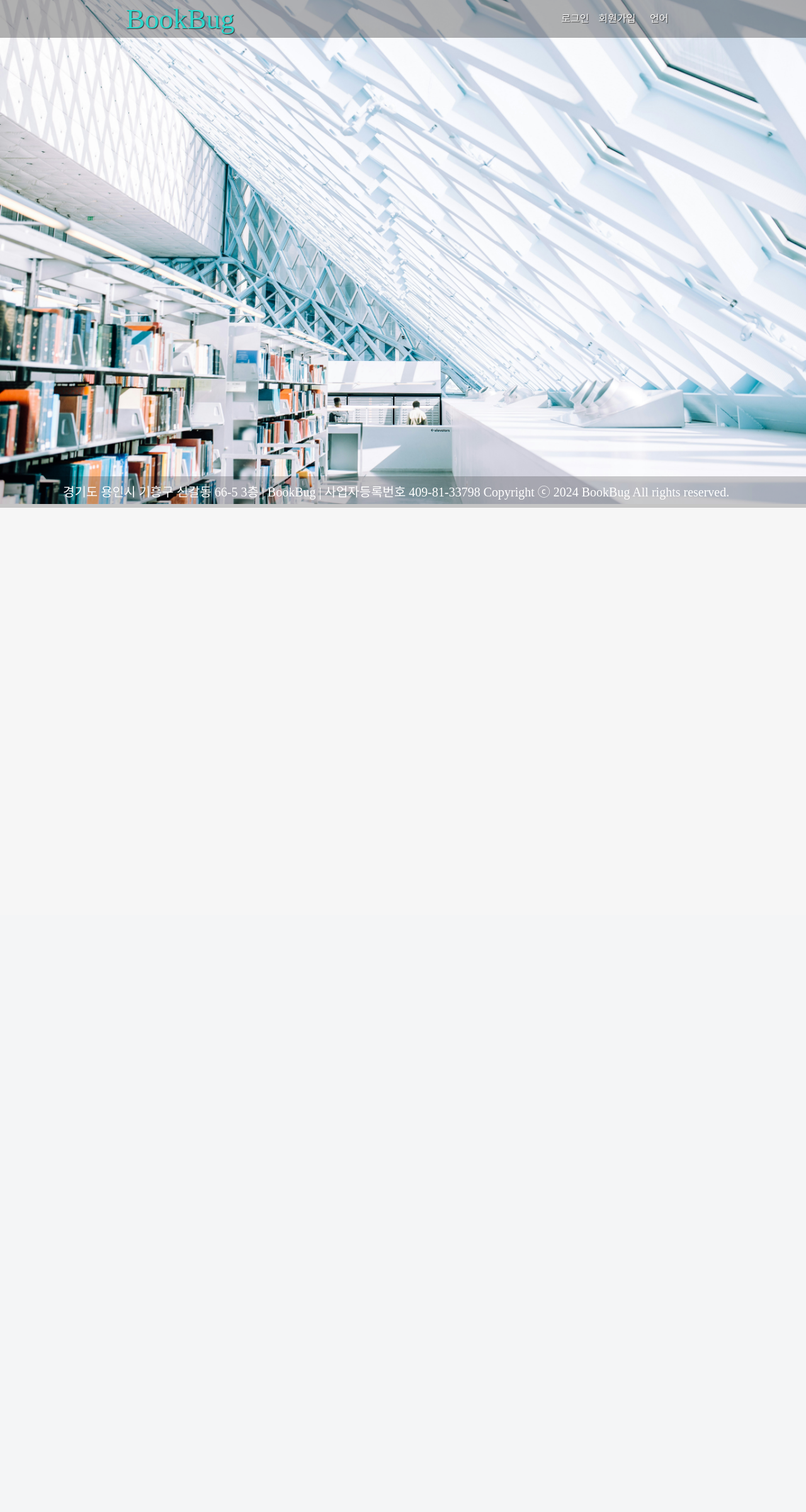
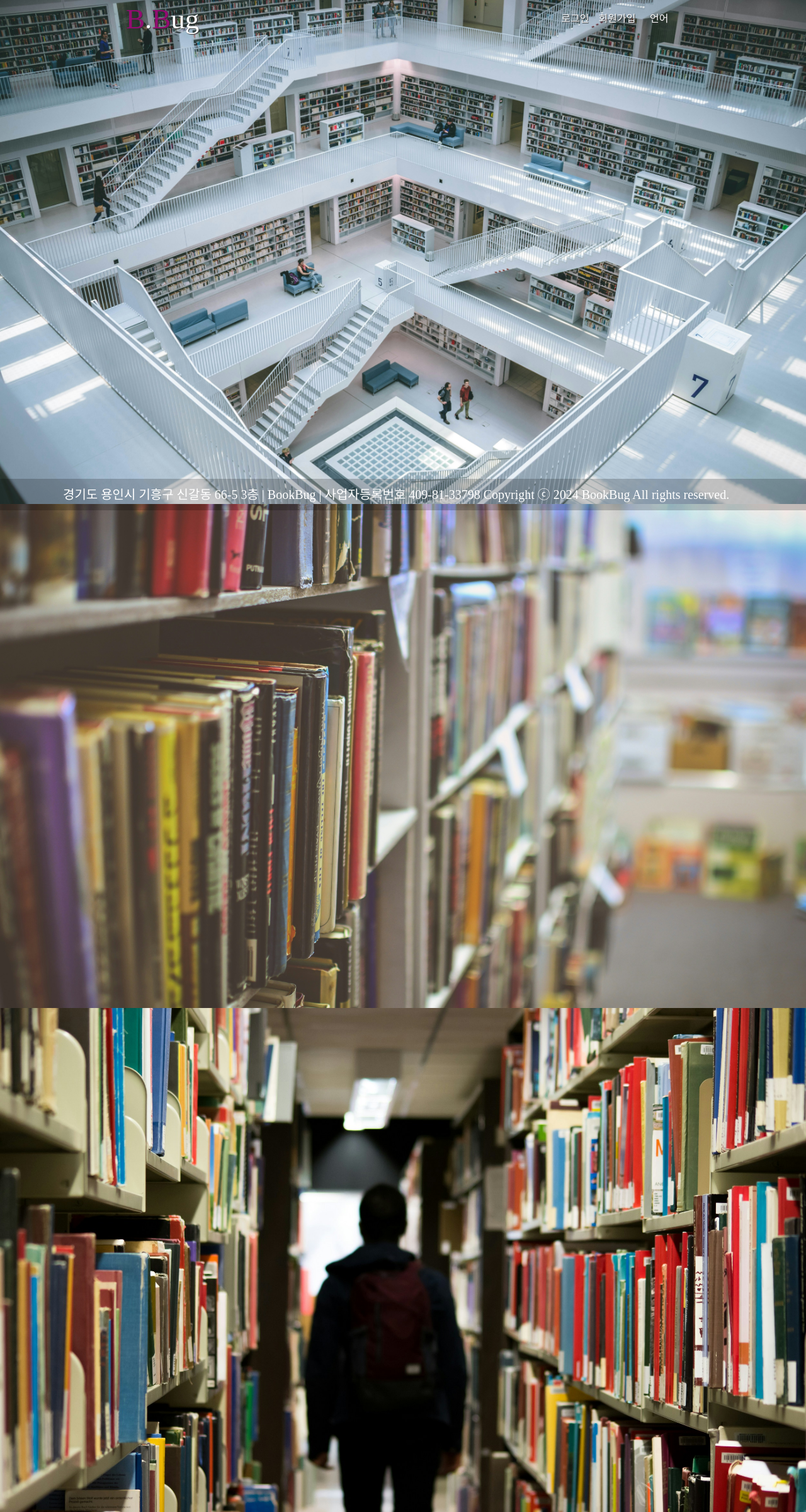
Before and after one commit to woorisx02/BB, a PHP site: page /2/index.html in a window 1280 px wide. Shown: the whole page at 63% size. Before the commit the page ends 806 px from the top, so only its background shows below. Run offline with PHP 8.4, Linux system fonts and the light colour scheme; some web fonts are replaced.

Commit message:
Add files via upload

```diff
--- a/2/css/reset.css
+++ b/2/css/reset.css
@@ -3,6 +3,11 @@
 @import url('https://fonts.googleapis.com/css2?family=Noto+Sans+KR:wght@100..900&display=swap');
 /* font-family: "", sans-serif; */
 @import url('../fonts/Zoika.ttf');
+/* "Zoika font", serif; */
+@import url('../fonts/PlayfairDisplay-VariableFont_wght.ttf');
+/* font-family: "Playfair Display", serif; */
+@import url('../fonts/Arvo-Regular.ttf');
+/* font-family: "Arvo", serif; */
 @font-face {
     font-family: 'SUIT-Regular';
     src: url('https://fastly.jsdelivr.net/gh/projectnoonnu/noonfonts_suit@1.0/SUIT-Regular.woff2') format('woff2');
@@ -17,26 +22,26 @@ box-sizing:border-box속성의 쓸모: 모든 요소를 선택하여 박스 외
 /* font-family: "IBM Plex Sans KR", "Poor Story", sans-serif; */
 /* 태그선택자 */
 body {
-    font-family: "SUIT-Regular", sans-serif; font-size: 16px; color: #333;
+    font-family: "Playfair Display", sans-serif; font-size: 16px; color: #333;
     background: #f6f6f6;
 }
 /* 본문(서체, 글자크기, 글자색상 등)에 적용할 스타일시트 작성하고 배경색상 적용한다. */
 
-h1, h2 { font-family: "Zoika font", serif; color: #2cd5ca; font-weight: 500; }
+h1, h2 { font-family: "Zoika font", serif; color: #fff; font-weight: 500; }
 h1 { font-size: 24px; } /* 로고에 적용하는 스타일시트 */
 h2 { text-transform: uppercase;} /* 배너에 사용하는 제목에 적용하는 스타일시트*/
-h3, h4, h5, h6 { font-family: "SUIT-Regular", sans-serif; font-weight: 600; }
+h3, h4, h5, h6 { font-family: "Arvo", sans-serif; font-weight: 600; }
 h3 { font-size: 24px; }  /* 본문에서 사용하는 제목에 적용하는 스타일시트 */
 ul, ol { list-style: none;} /* 블릿 또는 순번 제거 */
 a { display: block; color: #333; text-decoration: none;}
 /* display속성으로 박스의 유형을 블록형 박스로 변경하고 글자색상을 #333으로 적용하고 텍스트언더바(밑줄)를 제거한다. */
 input, textarea, button, label {
     display:block;
-    font-family: "SUIT-Regular", sans-serif; font-size: 16px;
+    font-family: "Playfair Display", sans-serif; font-size: 16px;
     outline: 0; background:none; border:0;
 }
-footer{font-family: "SUIT-Regular";}
-p{font-family:"SUIT-Regular";}
+footer{font-family: "Playfair Display";}
+p{font-family:"Arvo";}
 /* 입력폼과 텍스트에리어, 버튼요소의 웹호환성을 위해 테두리와 아웃라인을 0으로 초기화하고 배경색을 제거한다. 박스의 유형을 블록형 박스로 변경한다. */
 input { height:40px; }
 /* solid, dotted, dashed */
--- a/2/css/style.css
+++ b/2/css/style.css
@@ -5,19 +5,37 @@
 body{
     overflow-x: hidden; overflow-y: auto;
 }
+.container{}
+.bg{width: 100vw; height: 100%;}
+.login-bg{
+    background: url('../imgs/3.jpg') no-repeat center center; background-size: cover;
+}
 
-.container{
-    width: 100vw;height: 100vh;
-    background: url('../imgs/main01.jpg') no-repeat center center; background-size: cover;
+.joinus-bg{
+    background: url('../imgs/4.jpg') no-repeat center center; background-size: cover;
 }
+
+.info-bg {
+    background: url('../imgs/5.jpg') no-repeat center center; background-size: cover;
+}
+
+header {position:absolute;  top:0;width: 100%; height: 60px;  z-index: 2;}
+
 .head-private{
     width: 100%; height: 60px; padding: 0 200px;
     display: flex;justify-content: space-between; align-items: center;
-    background: rgba(0, 0, 0, 0.3);
+
 }
 .head-private h1{
-     font-size: 45px; text-shadow: 1px 1px 1px #333;
+   font-size: 45px; text-shadow: 1px 1px 1px #333; z-index: 4;
 }
+
+.container > header a > span{color: #930c71;}
+
+.dot{color: #fff;}
+
+.head-private a{ color: #fff;}
+
 .private-menu{
 
     width: 200px;
@@ -36,44 +54,81 @@ body{
 main{
    height: 87vh;
 }
-
+main section { width: 100vw; height: 100vh;}
 main article {
     position: relative;
-    width: 100%; height: 100%;
+   width: 100%; height: 100%;
+}
+main article .box{
+    width: 450px; margin: 0 auto;
+    position: absolute; top: 50%; left: 50%;
+    background: rgba(0, 0, 0, 0.2); border-radius: 15px;
+    transform: translate(-50%,-50%);
+}
+main article .login-box{
+    height: 45%; display: none;
 }
 
-main article .login-box{
-    position: absolute; top: 50%; left: 50%;
-    width: 450px; height: 45%; margin: 0 auto;
-    background: rgba(0, 0, 0, 0.2); border-radius: 15px;
-    transform: translate(-50%,-50%);  display: none;
+main article .join-box{
+    height: 60%; display: none;
 }
-main article .login-box h3{
+
+main article h3{
     font-family: 'SUIT-Regular', serif; font-weight: 100; text-shadow: 1px 1px 1px #fff; margin-top: 30px;
     font-size: 30px; text-align: center;
 }
-main article .login-box input{
+input{
     width: 80%; height: 50px; margin: 0 auto; padding:5px 20px;
-    background: rgba(0, 0, 0, 0.3); border-radius: 15px;
+    background: rgba(0, 0, 0, 0.3); border-radius: 15px; color: #ddd;
 }
-main article .login-box label{
+label{
     height: 35px; line-height: 45px; padding: 0 50px;
     font-size: 15px; text-shadow: 1px 1px 1px #fff;
 }
-main article .login-box button{
+button.btn{
     width: 80%; height: 50px; margin:30px auto;
-    background: #e5efaf; border-radius: 15px; text-shadow: 1px 1px 1px #fff;
+    background: #e5efaf; border-radius: 15px;
+    color: #333; text-shadow: 1px 1px 1px #fff;
     transition: all 0.5s ease-in;
 }
-main article .login-box button:hover{
-    background: #938942; color: #e5efaf;text-shadow: 1px 1px 1px #333;
+button:hover{
+    background: #070323; color: #e5efaf;text-shadow: 1px 1px 1px #333;
 }
+
+main article .join-box-bg {
+    background: url('../imgs/4.jpg') no-repeat center center; background-size: cover;
+}
+
+
+main section article .join-box{
+    position: absolute; top: 50%; left: 50%; width: 25%;
+    background: rgba(255, 255, 255, 0.5);
+    transform: translate(-50%, -50%);
+}
+
 footer{
+    position:absolute; top: 95vh;
     width: 100%; height: 50px; padding: 0 100px; line-height: 50px;
     background: rgba(0, 0, 0, 0.2);
 }
 footer .info{
     width: 1200px; height: 100%;
     text-align: left; font-size: 20px; color: #fff;
+}
 
+button.top-btn{
+    position: fixed; right: 30px; bottom: 50px;
+    display: none;
+    width: 50px;height: 50px;
+    background: #d9cc8f; border-radius: 50%; box-shadow: 2px 2px 4px 0px rgba(0, 0, 0, 0.5);
+    color: #930c71; text-shadow: 1px 1px 1px #333; cursor: pointer;
 }
+
+.sticky {
+    width: 100%;
+    background: #070323;
+    opacity: 0.7;
+    position: fixed;
+    top: 0;
+    left: 0;
+  }
--- a/2/index.html
+++ b/2/index.html
@@ -3,47 +3,67 @@
 <head>
     <meta charset="UTF-8">
     <meta name="viewport" content="width=device-width, initial-scale=1.0">
-    <title>BookBug</title>
+    <title>B.Bug</title>
+    <!-- <link rel="shortcut icon" href="imgs/favicon.ico"> -->
     <link rel="stylesheet" href="css/reset.css">
     <link rel="stylesheet" href="css/style.css">
-    <script src="https://ajax.googleapis.com/ajax/libs/jquery/1.12.4/jquery.min.js"></script>
-    <script type='text/javascript' src="js/script.js"></script>
+    <script defer src="js/script.js"></script>
 </head>
 <body>
   <div class="container">
     <header>
         <div class="head-private">
-            <h1>BookBug</h1>
+            <h1><a href="index.html"><span>B<span class="dot">.</span>B</span>ug</a></h1>
 
             <ul class="private-menu">
                 <li><a href="#" class="login-btn">로그인</a></li>
-                <li><a href="#">회원가입</a></li>
-                <li><a href="#">언어</a></li>
+                <li><a href="#" class="join-btn">회원가입</a></li>
+                <li><a href="index.html">언어</a></li>
             </ul>
 
         </div>
     </header>
     <main>
+        <section id="main">
             <article>
-            <div class="login-box">
+                <div class="bg login-bg"></div>
+                <div class="box login-box">
                     <h3>WELCOME TO BB!</h3>
-                <label for="id">Id</label>
-                <input type="text" name="id" id="id">
-                <label for="id">Pwd</label>
-                <input type="password" name="pwd" id="pwd">
-                <button type="submit">로그인</button>
+                    <label for="logId">Id</label>
+                    <input type="text" name="logId" id="logId" autocomplete="off">
+                    <label for="logPwd">Pwd</label>
+                    <input type="password" name="logPwd" id="logPwd">
+                    <button type="submit" class="btn box-btn-login">로그인</button>
                 </div>
             </article>
+
+        </section>
+
+        <section id="joinus">
             <article>
-            <div class="login-box">
-                <h3>WELCOME TO BB!</h3>
-                <label for="id">Id</label>
-                <input type="text" name="id" id="id">
-                <label for="id">Pwd</label>
-                <input type="password" name="pwd" id="pwd">
-                <button type="submit">회원가입</button>
+                <div class="bg joinus-bg"></div>
+                <div class="box join-box">
+                    <h3>JOIN BB!</h3>
+                    <label for="joinId">아이디</label>
+                    <input type="text" name="joinId" id="joinId">
+                    <label for="joinPwd">비밀번호</label>
+                    <input type="password" name="joinPwd" id="joinPwd">
+                    <label for="joinPwd2">비밀번호확인</label>
+                    <input type="password" name="joinPwd2" id="joinPwd2">
+                    <label for="email">이메일주소</label>
+                    <input type="email" name="email" id="email">
+                    <button type="submit" class="btn box-btn-join">회원가입</button>
                 </div>
             </article>
+        </section>
+
+        <section id="info-bg">
+            <article>
+                <div class="bg info-bg"></div>
+            </article>
+
+        </section>
+
     </main>
     <footer>
         <div class="info">
@@ -52,6 +72,7 @@
         </div>
     </footer>
   </div>
+  <button class="top-btn">TOP</button>
 
 </body>
 </html>
```
Also changed, not shown: 2/js/script.js (+92 -6 lines), 2/fonts/Arvo-Regular.ttf (added), 2/fonts/PlayfairDisplay-VariableFont_wght.ttf (added), 2/imgs/favicon.ico (added). Lines whose indentation alone changed are shown as unchanged.
